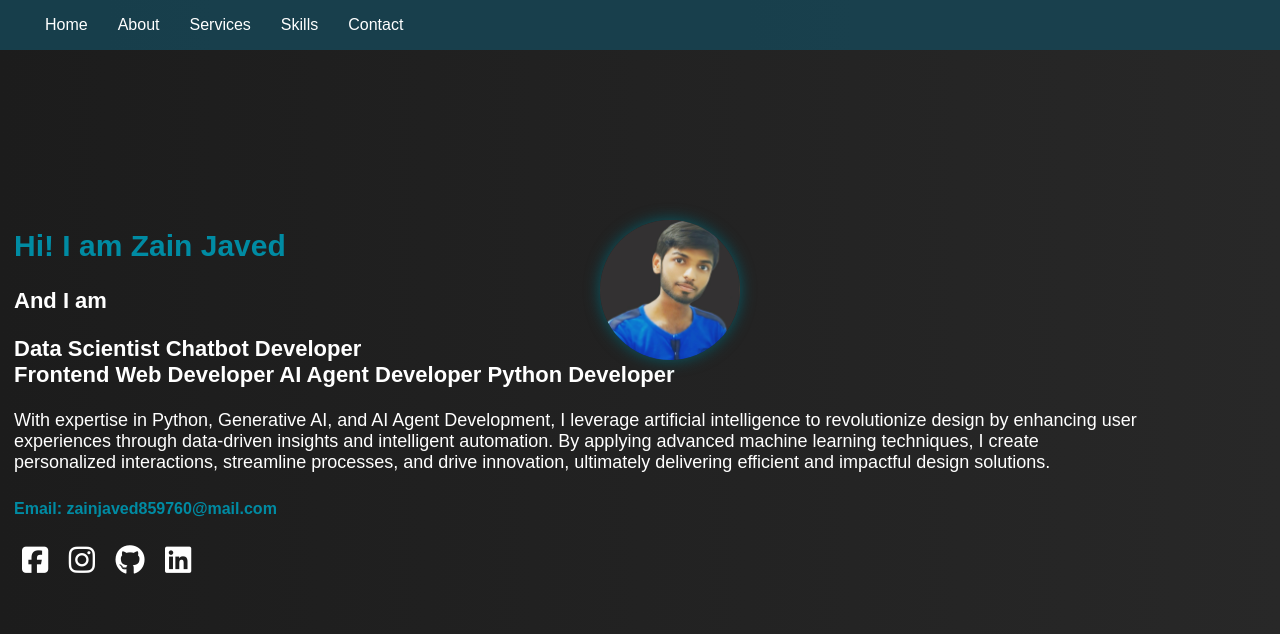
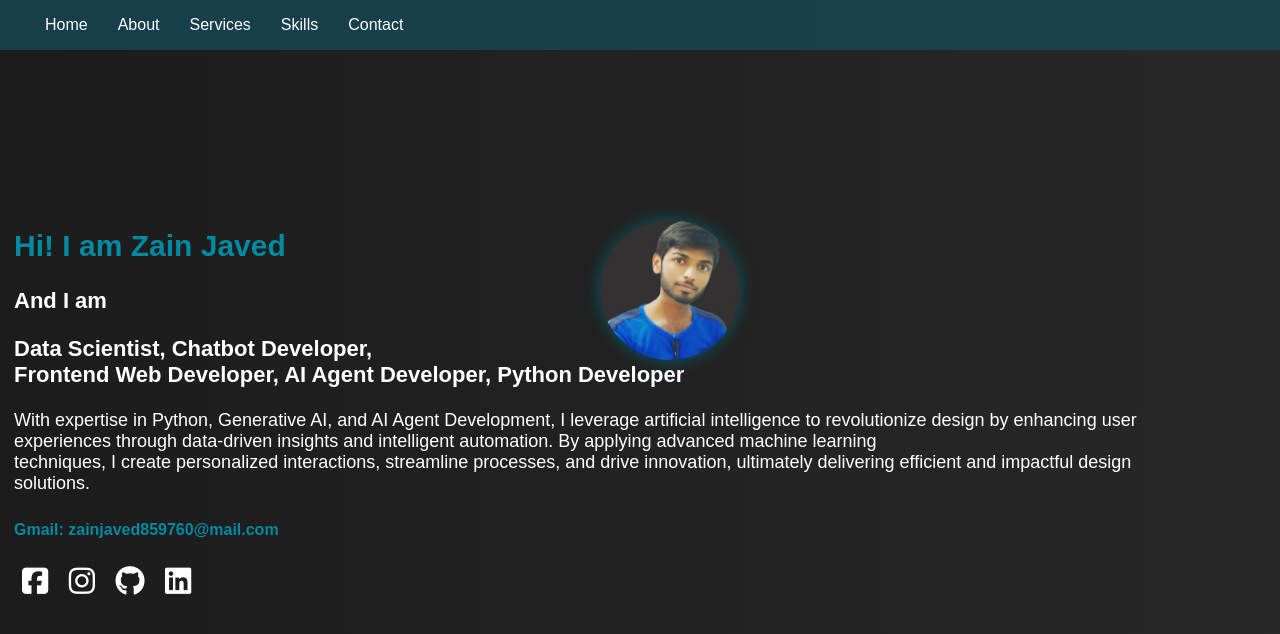
Before and after one commit to ZainJaved869/Portfolio, a plain HTML site: page index.html in a window 1280 px wide. Shown: the top 634 px of the page. Drawn offline with Linux system fonts and the light colour scheme.

Commit message:
Update index.html

```diff
--- a/index.html
+++ b/index.html
@@ -33,18 +33,18 @@
                     <h3>And I am</h3>
                     <h3>
                         <div class="words">
-                            <span class="word">Data Scientist</span>
-                            <span class="word">Chatbot Developer</span> </br>
-                            <span class="word">Frontend Web Developer</span>
-                            <span class="word">AI Agent Developer</span>
+                            <span class="word">Data Scientist,</span>
+                            <span class="word">Chatbot Developer,</span> </br>
+                            <span class="word">Frontend Web Developer,</span>
+                            <span class="word">AI Agent Developer,</span>
                             <span class="word">Python Developer</span>
                         </div>
                     </h3>
                 </div>
                 <p>
-                  With expertise in Python, Generative AI, and AI Agent Development, I leverage artificial intelligence to revolutionize design by enhancing user experiences through data-driven insights and intelligent automation. By applying advanced machine learning techniques, I create personalized interactions, streamline processes, and drive innovation, ultimately delivering efficient and impactful design solutions.
+                  With expertise in Python, Generative AI, and AI Agent Development, I leverage artificial intelligence to revolutionize design by enhancing user experiences through data-driven insights and intelligent automation. By applying advanced machine learning<br> techniques, I create personalized interactions, streamline processes, and drive innovation, ultimately delivering efficient and impactful design solutions.
                 </p>
-                <h5>Email: <span>zainjaved859760@mail.com</span></h5>
+                <h5>Gmail: <span>zainjaved859760@mail.com</span></h5>
                 <div class="social-icons">
                     <a href="https://www.facebook.com/profile.php?id=61572553859422"><i class="fa-brands fa-square-facebook"></i></a>
                     <a href="https://www.instagram.com/zainrao310?igsh=YzljYTk1ODg3Zg=="><i class="fa-brands fa-instagram"></i></a>
```
